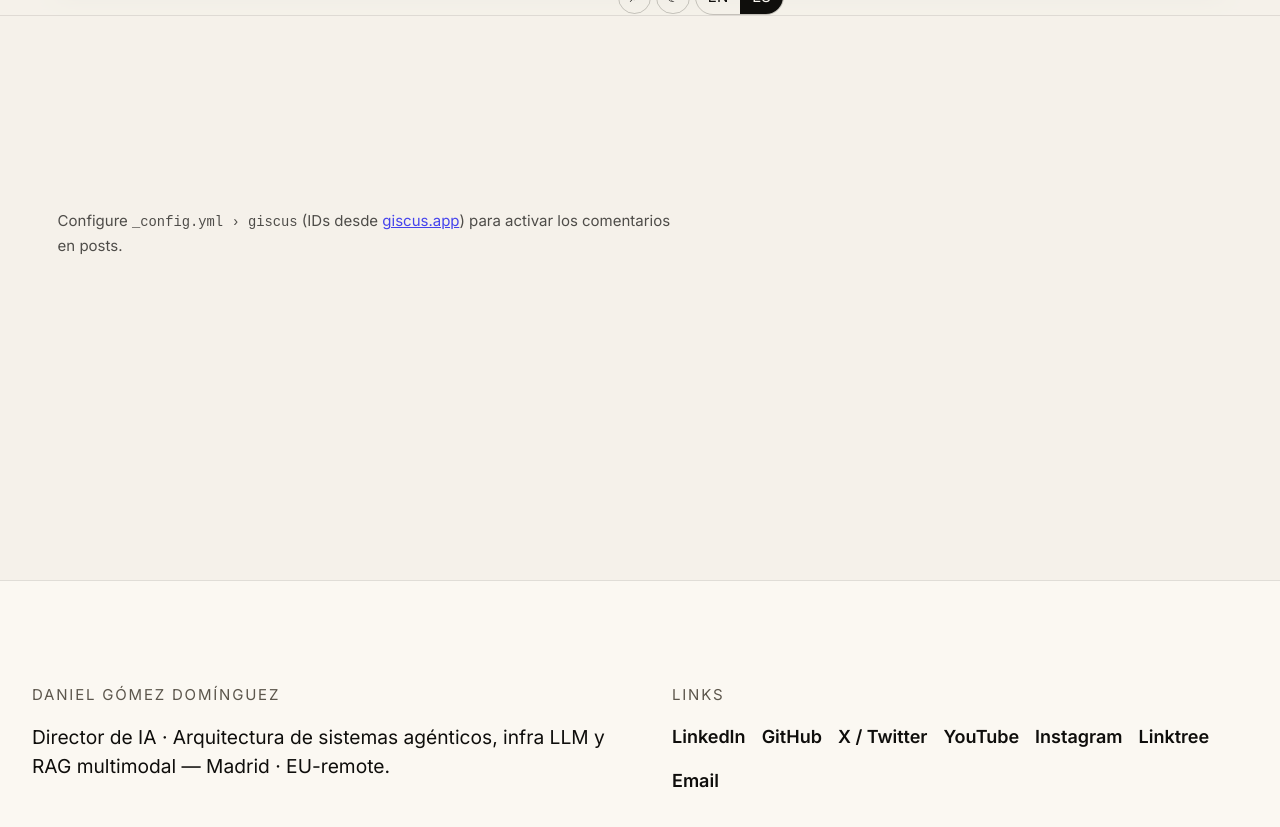
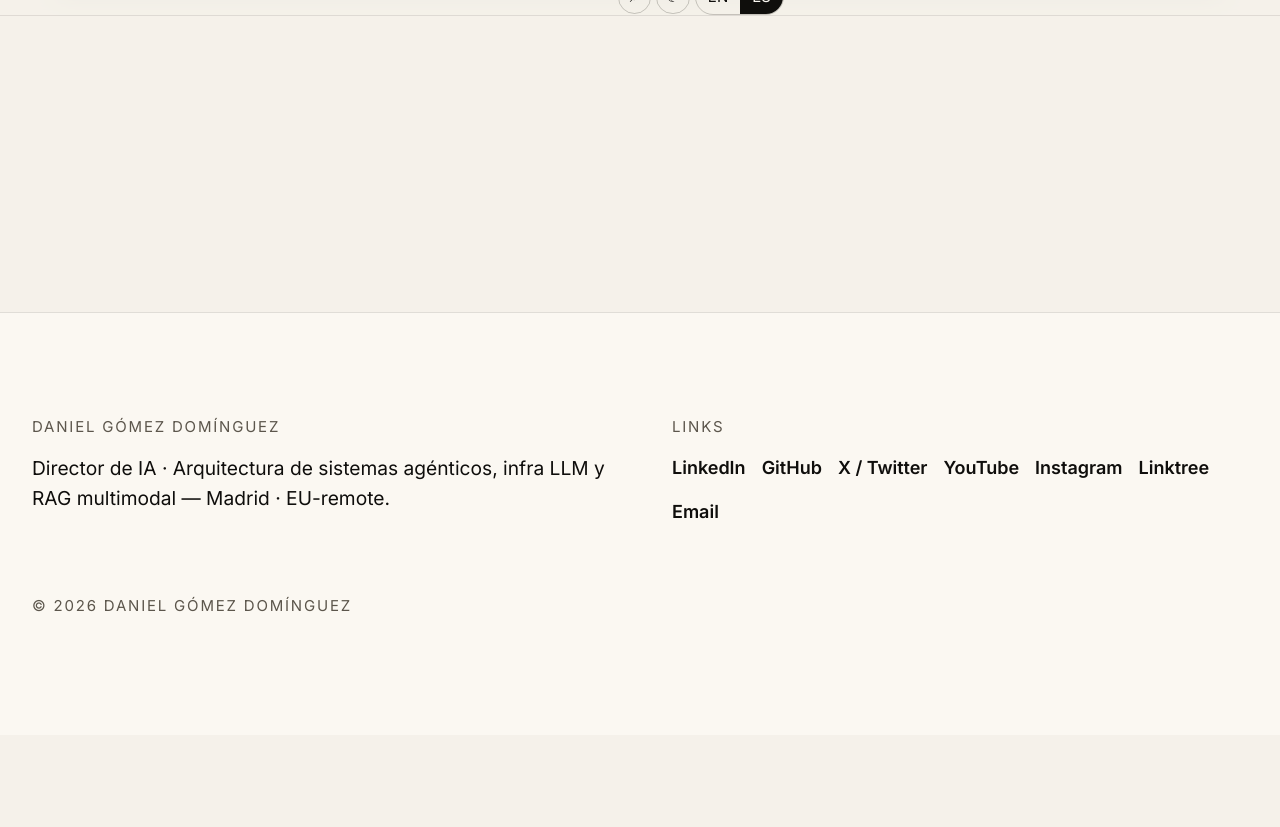
Before and after one commit to Amloii/amloii.github.io, a Jekyll site: the page built from _posts/2026-05-06-es-til-prompt-cache-vs-retrieval-budget.md, in a window 1280 px wide and 900 px high, scrolled down 2528 px, cut to the strip 49-876 px from the top of the window. Built offline with Jekyll 4.4.1, drawn with Linux system fonts in a browser that asks for light colours; some web fonts are replaced; after the commit the page ends 3312 px from its top, so only the background shows below that.

Commit message:
comments: remove giscus integration entirely
Co-Authored-By: Claude Sonnet 4.6 <noreply@anthropic.com>

```diff
--- a/_config.yml
+++ b/_config.yml
@@ -17,17 +17,6 @@ substack_embed_url: "https://amloii.substack.com/embed" # replace with your Subs
 book_call_url: "https://cal.com/dgdominguez/intro"
 cloudflare_analytics:
   token: "" # optional: Cloudflare Web Analytics token
-
-giscus:
-  repo: "Amloii/amloii.github.io"
-  repo_id: "R_kgDOXXXXXX" # replace with your repo id from giscus.app
-  category: "Announcements"
-  category_id: "DIC_kwDOXXXXXX" # replace
-  mapping: "pathname"
-  reactions_enabled: "1"
-  input_position: "bottom"
-  theme: "noborder_light"
-  lang: "en"
 
 twitter:
   username: amloii
@@ -59,7 +48,6 @@ defaults:
     values:
       layout: post
       lang: en
-      comments: true
       ref: writing
   - scope:
       path: "_projects"
--- a/_includes/giscus.html
+++ /dev/null
@@ -1,24 +0,0 @@
-{% assign giscus = site.giscus %}
-<section class="giscus container section no-print">
-  {% if giscus.repo_id contains "XXXX" %}
-    <p style="opacity:.72;font-size:var(--fs-small)">
-      Configure <code>_config.yml › giscus</code> (IDs desde <a href="https://giscus.app">giscus.app</a>) para activar los comentarios en posts.</p>
-  {% else %}
-    <script
-      src="https://giscus.app/client.js"
-      data-repo="{{ giscus.repo }}"
-      data-repo-id="{{ giscus.repo_id }}"
-      data-category="{{ giscus.category }}"
-      data-category-id="{{ giscus.category_id }}"
-      data-mapping="{{ giscus.mapping }}"
-      data-strict="0"
-      data-reactions-enabled="{{ giscus.reactions_enabled }}"
-      data-emit-metadata="0"
-      data-input-position="{{ giscus.input_position }}"
-      data-theme="{{ giscus.theme }}"
-      data-lang="{{ giscus.lang }}"
-      crossorigin="anonymous"
-      async>
-    </script>
-  {% endif %}
-</section>
--- a/_layouts/post.html
+++ b/_layouts/post.html
@@ -83,7 +83,5 @@ Skip injection if the post has fewer than 3 H2s (too short to interrupt).
 
   {% include newsletter-footer.html %}
 
-  {% if page.comments %}
-    {% include giscus.html %}
-  {% endif %}
+
 </article>
```
